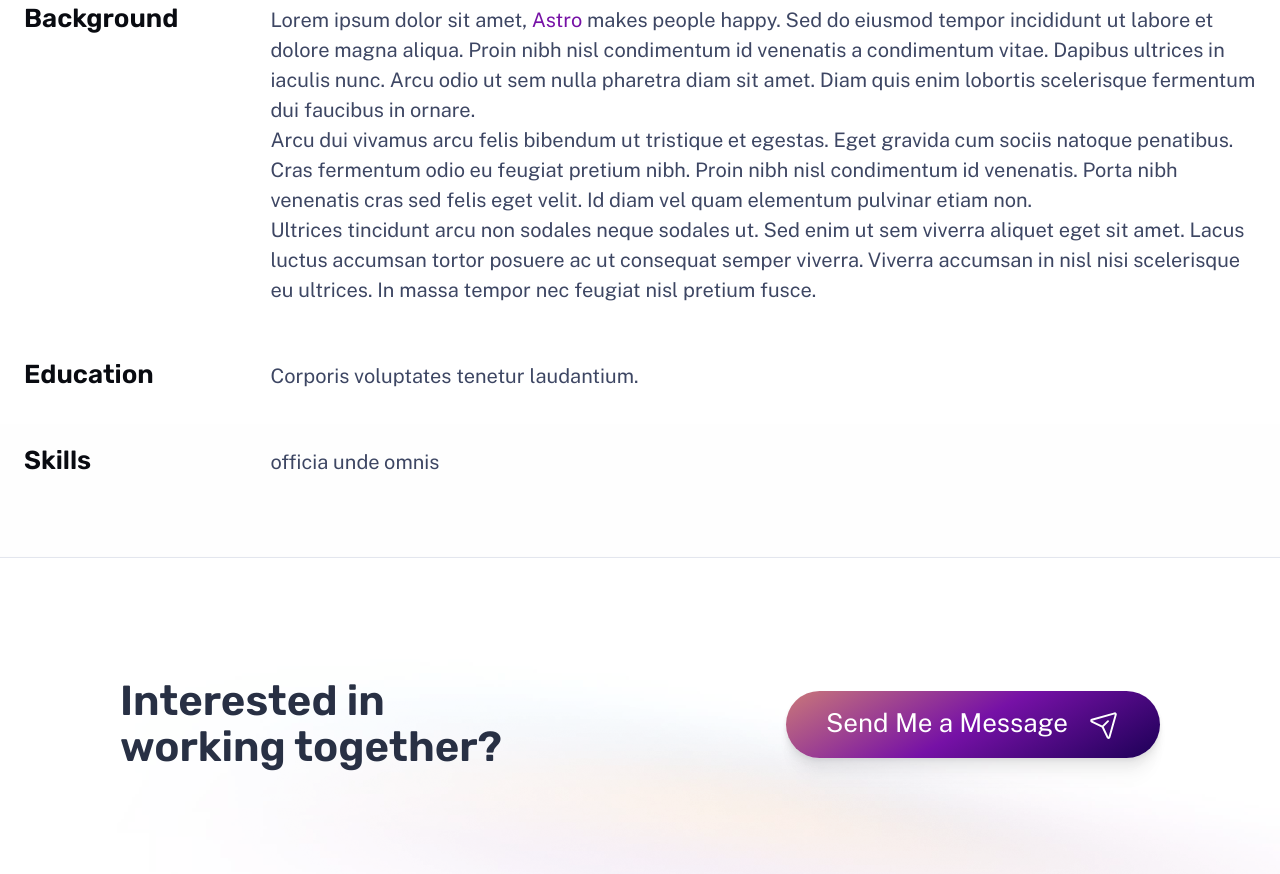
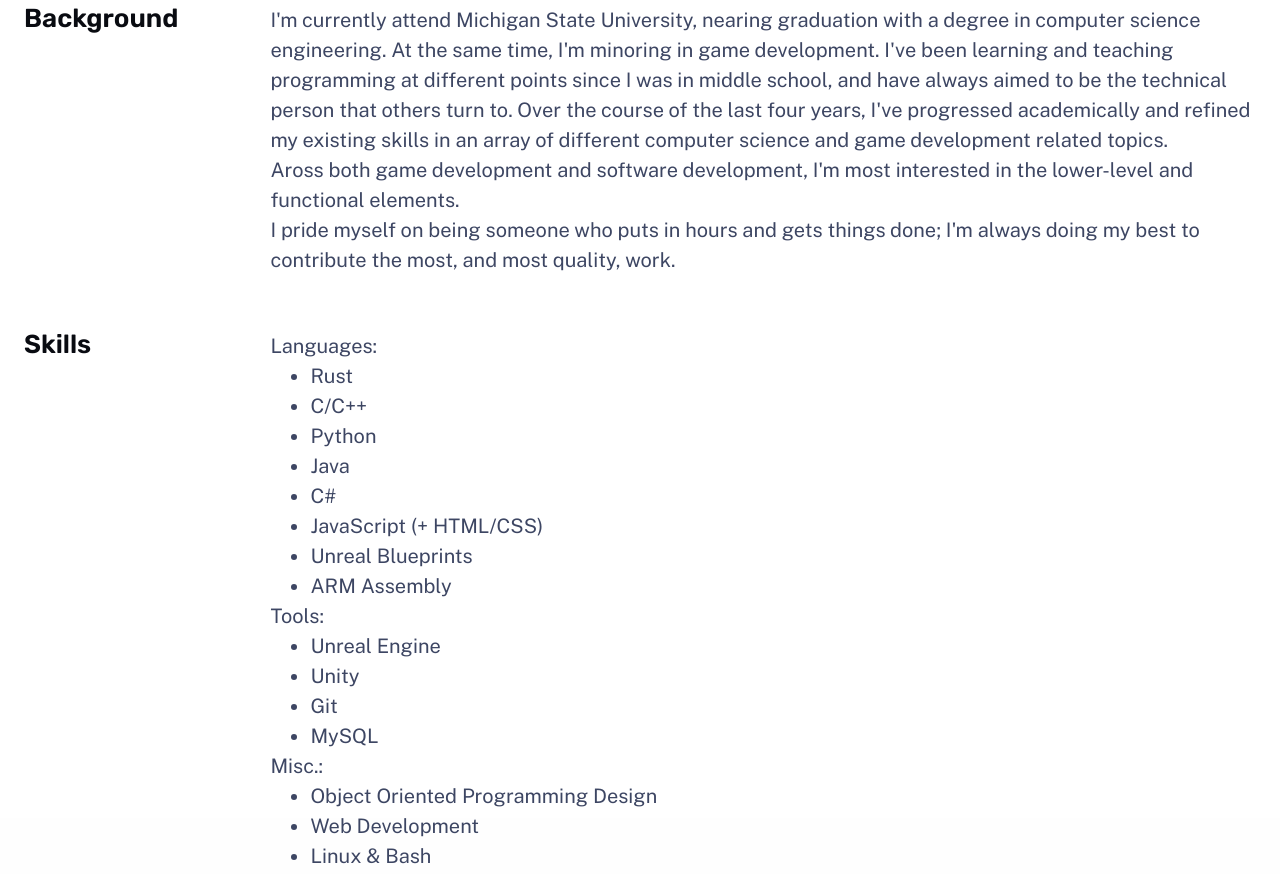
Before and after one commit to KyleGBC/KyleGBC.github.io, an Astro site: page /about in a window 1280 px wide. Shown: the part 1180-2054 px from the top of the page. Built offline with nearby package versions, Linux system fonts and the light colour scheme; Astro itself is replaced by a stand-in of ours.

Commit message:
Some work on the about page

```diff
--- a/src/pages/about.astro
+++ b/src/pages/about.astro
@@ -24,35 +24,46 @@ import Hero from '../components/Hero.astro';
 				<h2 class="section-title">Background</h2>
 				<div class="content">
 					<p>
-						Lorem ipsum dolor sit amet, <a href="https://astro.build/">Astro</a> makes people happy.
-						Sed do eiusmod tempor incididunt ut labore et dolore magna aliqua. Proin nibh nisl condimentum
-						id venenatis a condimentum vitae. Dapibus ultrices in iaculis nunc. Arcu odio ut sem nulla
-						pharetra diam sit amet. Diam quis enim lobortis scelerisque fermentum dui faucibus in ornare.
+						I'm currently attend Michigan State University, nearing graduation with a degree in computer science engineering. At the same time, I'm minoring in game development.
+						I've been learning and teaching programming at different points since I was in middle school, and have always aimed to be the technical person that others turn to.
+						Over the course of the last four years, I've progressed academically and refined my existing skills in an array of different computer science and game development related topics.
 					</p>
 					<p>
-						Arcu dui vivamus arcu felis bibendum ut tristique et egestas. Eget gravida cum sociis
-						natoque penatibus. Cras fermentum odio eu feugiat pretium nibh. Proin nibh nisl
-						condimentum id venenatis. Porta nibh venenatis cras sed felis eget velit. Id diam vel
-						quam elementum pulvinar etiam non.
+						Aross both game development and software development, I'm most interested in the lower-level and functional elements.
 					</p>
 					<p>
-						Ultrices tincidunt arcu non sodales neque sodales ut. Sed enim ut sem viverra aliquet
-						eget sit amet. Lacus luctus accumsan tortor posuere ac ut consequat semper viverra.
-						Viverra accumsan in nisl nisi scelerisque eu ultrices. In massa tempor nec feugiat nisl
-						pretium fusce.
+						I pride myself on being someone who puts in hours and gets things done; I'm always doing my best to contribute the most, and most quality, work.
 					</p>
-				</div>
-			</section>
-			<section>
-				<h2 class="section-title">Education</h2>
-				<div class="content">
-					<p>Corporis voluptates tenetur laudantium.</p>
 				</div>
 			</section>
 			<section>
 				<h2 class="section-title">Skills</h2>
 				<div class="content">
-					<p>officia unde omnis</p>
+					<p>Languages:</p>
+					<ul>
+						<li>Rust</li>
+						<li>C/C++</li>
+						<li>Python</li>
+						<li>Java</li>
+						<li>C#</li>
+						<li>JavaScript (+ HTML/CSS)</li>
+						<li>Unreal Blueprints</li>
+						<li>ARM Assembly</li>
+					</ul>
+					<p>Tools:</p>
+					<ul>
+						<li>Unreal Engine</li>
+						<li>Unity</li>
+						<li>Git</li>
+						<li>MySQL</li>
+					</ul>
+					<p>Misc.:</p>
+					<ul>
+						<li>Object Oriented Programming Design</li>
+						<li>Web Development</li>
+						<li>Linux & Bash</li>
+					</ul>
+
 				</div>
 			</section>
 		</main>
```
